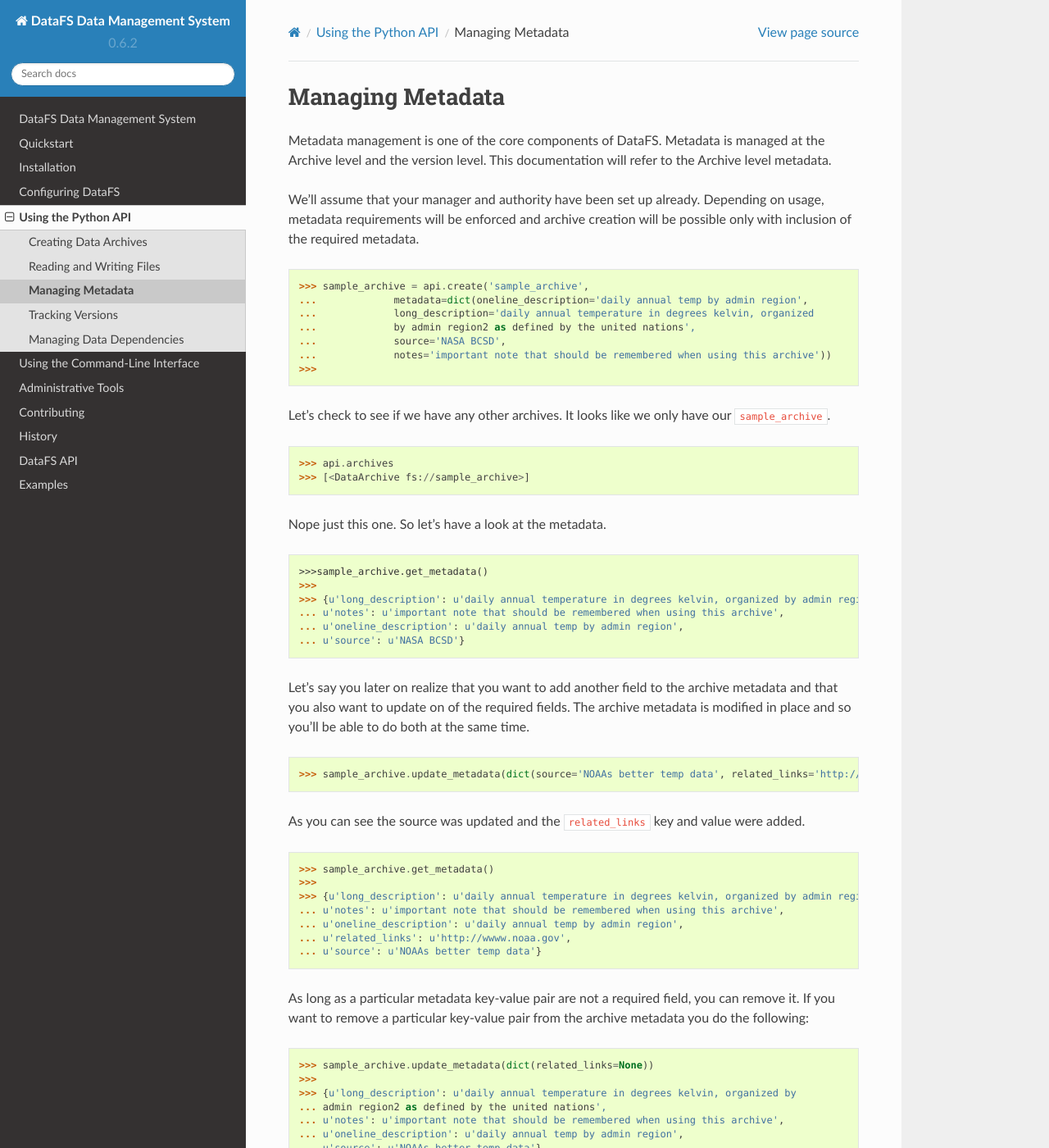
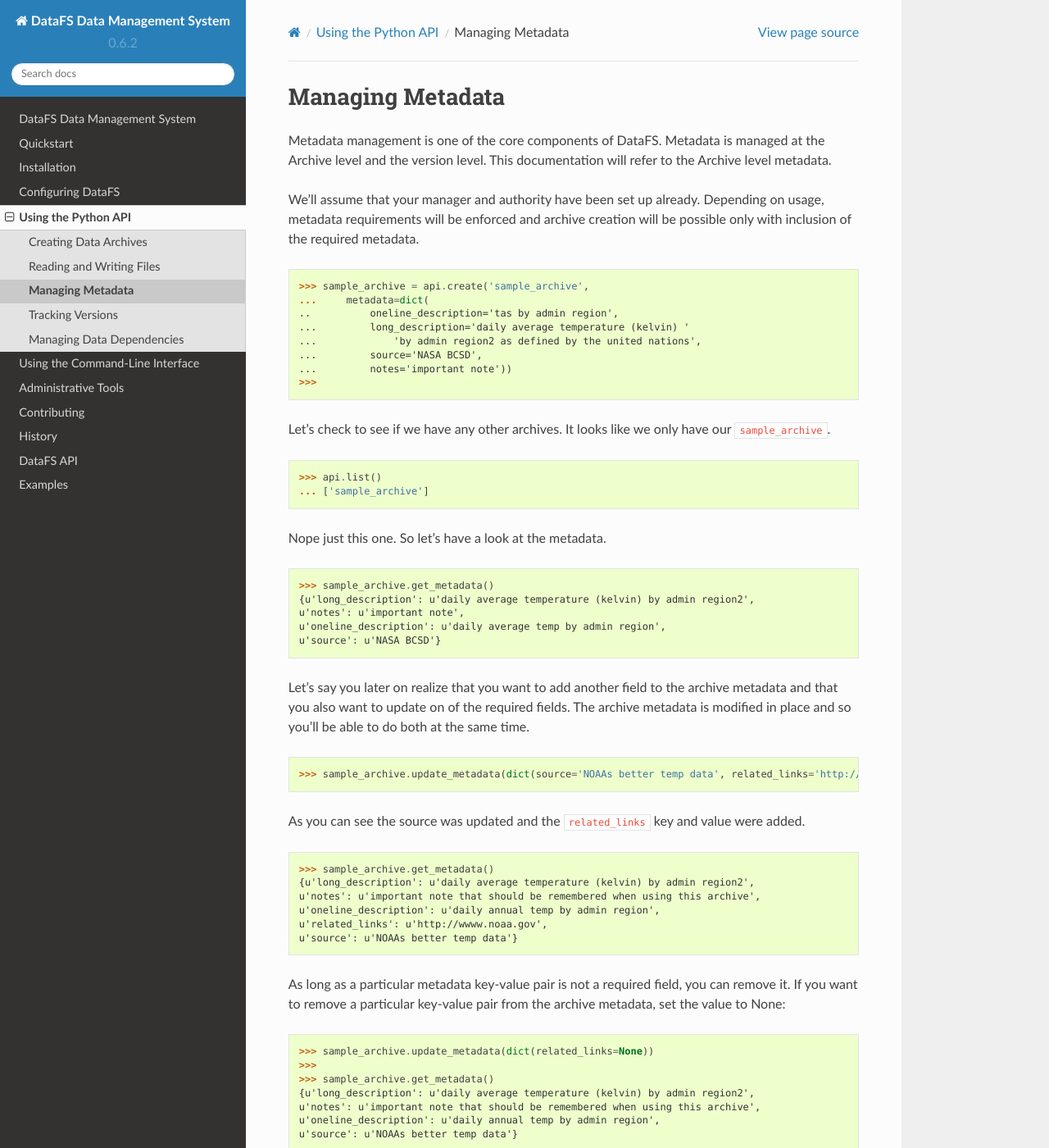
Before and after one commit to ClimateImpactLab/DataFS, a Sphinx documentation site: the page built from docs/pythonapi.metadata.rst, in a window 1280 px wide and 1400 px high. Shown: the whole window at 82% size. Built offline with Sphinx 7.4.7 and the Read the Docs theme 2.0.0, drawn with Linux system fonts in a browser that asks for light colours; the version number is read from the project's files by our own code; some of the changed text lies outside the part shown.

Commit message:
change api.archives --> api.list, and only return archive names. change prefix='' arg to substr=None and add to api. space-delimit cli results

```diff
--- a/docs/pythonapi.metadata.rst
+++ b/docs/pythonapi.metadata.rst
@@ -10,37 +10,33 @@ Metadata management is one of the core components of DataFS. Metadata is managed
 
 We'll assume that your manager and authority have been set up already. Depending on usage, metadata requirements will be enforced and archive creation will be possible only with inclusion of the required metadata.
 
-
-
-
-
 .. code-block:: python
 
 	>>> sample_archive = api.create('sample_archive',
-	...		metadata=dict(oneline_description='daily annual temp by admin region',
-	...		long_description='daily annual temperature in degrees kelvin, organized
-	...		by admin region2 as defined by the united nations',
-	...		source='NASA BCSD',
-	...		notes='important note that should be remembered when using this archive'))
+	...     metadata=dict(
+	..          oneline_description='tas by admin region',
+	...         long_description='daily average temperature (kelvin) '
+	...             'by admin region2 as defined by the united nations',
+	...         source='NASA BCSD',
+	...         notes='important note'))
 	>>>
 
 Let's check to see if we have any other archives. It looks like we only have our ``sample_archive``.
 
 .. code-block:: python
 
-	>>> api.archives
-	>>> [<DataArchive fs://sample_archive>]
+	>>> api.list()
+	... ['sample_archive']
 
 Nope just this one. So let's have a look at the metadata.
 
 .. code-block:: python
 
-	>>>sample_archive.get_metadata()
-	>>>
-	>>> {u'long_description': u'daily annual temperature in degrees kelvin, organized by admin region2 as defined by the united nations',
- 	... u'notes': u'important note that should be remembered when using this archive',
- 	... u'oneline_description': u'daily annual temp by admin region',
- 	... u'source': u'NASA BCSD'}
+	>>> sample_archive.get_metadata() # doctest: +SKIP
+	{u'long_description': u'daily average temperature (kelvin) by admin region2',
+ 	u'notes': u'important note',
+ 	u'oneline_description': u'daily average temp by admin region',
+ 	u'source': u'NASA BCSD'}
 
 
 Let's say you later on realize that you want to add another field to the archive metadata and that you also want to update on of the required fields. The archive metadata is modified in place and so you'll be able to do both at the same time.
@@ -55,29 +51,28 @@ As you can see the source was updated and the ``related_links`` key and value we
 
 .. code-block:: python
 
-	>>> sample_archive.get_metadata()
-	>>>
-	>>> {u'long_description': u'daily annual temperature in degrees kelvin, organized by admin region2 as defined by the united nations',
- 	... u'notes': u'important note that should be remembered when using this archive',
- 	... u'oneline_description': u'daily annual temp by admin region',
- 	... u'related_links': u'http://wwww.noaa.gov',
- 	... u'source': u'NOAAs better temp data'}
+	>>> sample_archive.get_metadata() # doctest: +SKIP
+	{u'long_description': u'daily average temperature (kelvin) by admin region2',
+ 	u'notes': u'important note that should be remembered when using this archive',
+ 	u'oneline_description': u'daily annual temp by admin region',
+ 	u'related_links': u'http://wwww.noaa.gov',
+ 	u'source': u'NOAAs better temp data'}
 
 
 
 
-As long as a particular metadata key-value pair are not a required field, you can remove it. If you want to remove a particular key-value pair from the archive metadata you do the following:
+As long as a particular metadata key-value pair is not a required field, you can remove it. If you want to remove a particular key-value pair from the archive metadata, set the value to None:
 
 .. code-block:: python
 
 	>>> sample_archive.update_metadata(dict(related_links=None))
 	>>>
-	>>> {u'long_description': u'daily annual temperature in degrees kelvin, organized by
-	... admin region2 as defined by the united nations',
- 	... u'notes': u'important note that should be remembered when using this archive',
- 	... u'oneline_description': u'daily annual temp by admin region',
- 	... u'source': u'NOAAs better temp data'}
+	>>> sample_archive.get_metadata() # doctest: +SKIP
+	{u'long_description': u'daily average temperature (kelvin) by admin region2',
+ 	u'notes': u'important note that should be remembered when using this archive',
+ 	u'oneline_description': u'daily annual temp by admin region',
+ 	u'source': u'NOAAs better temp data'}
 
 
-Now our ``related_links`` key-value pair has been removed. To make edit the required metadata fields, please
+Now our ``related_links`` key-value pair has been removed. To edit the required metadata fields, please
 see :ref:`admin`.
--- a/docs/quickstart.rst
+++ b/docs/quickstart.rst
@@ -61,7 +61,7 @@ Using python
     ...     f.write(u'first release')
     ...
 
-    >>> archives.get_versions()
+    >>> archive.get_versions()
     ['0.0.1', '0.0.2', '1.0']
 
 Use other packages:
```
Also changed, not shown: 6 other files.
